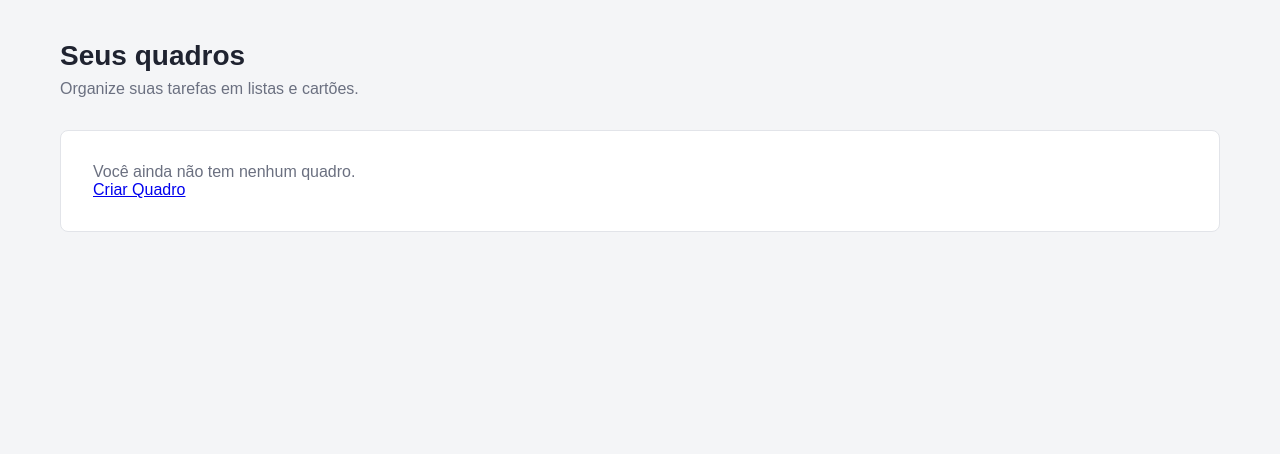
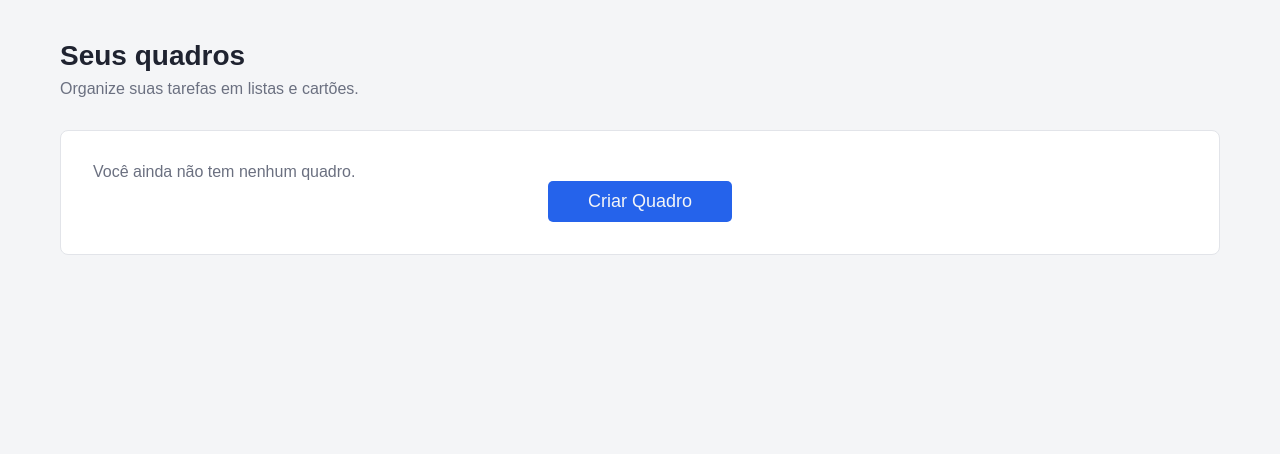
Before and after one commit to Davi-Cordeiro/Kanban-, a Django app: page / in a window 1280 px wide. Shown: the part 61-515 px from the top of the page. Run offline with Django 5.2, Linux system fonts and the light colour scheme; the visitor is signed in with stand-in values (Sample User, id 1).

Commit message:
criacao das urls

```diff
--- a/project/account/static/css/style.css
+++ b/project/account/static/css/style.css
@@ -311,3 +311,24 @@ main {
     width: 100%;
   }
 }
+
+/* ==========================================
+                  QUADROS
+========================================== */
+
+.create_board {
+    justify-content: center;
+    color: var(--color-bg);
+    display: table;
+    margin-inline: auto;
+    padding: 10px 40px;
+    border-radius: 5px;
+    background-color: var(--color-primary);
+    font-family: inherit;
+    text-decoration: none;
+    font-size: 18px;
+}
+
+.create_board:hover {
+  background-color: var(--color-primary-hover);
+}
--- a/project/kanban/templates/kanban/home.html
+++ b/project/kanban/templates/kanban/home.html
@@ -11,7 +11,7 @@
             <div class="home__boards">
                 {# Aqui entra a lista de quadros do usuário (BoardInfo) #}
                 <p class="home__empty">Você ainda não tem nenhum quadro.</p>
-                <a href="{% url 'kanban:criacao_de_painel' %}">Criar Quadro</a>
+                <a href="{% url 'kanban:criacao_de_painel' %}" class="create_board">Criar Quadro</a>
             </div>
 
         {% else %}
--- a/project/kanban/urls.py
+++ b/project/kanban/urls.py
@@ -6,6 +6,6 @@ app_name = 'kanban'
 
 urlpatterns = [
     path('', home_view, name='home'),
-    path('board/new', create_board_view, name="criacao_de_painel"),
-    path('list/new', create_list_view, name="criacao_de_painel")
+    path('board/new/', create_board_view, name="criacao_de_painel"),
+    path('board/<int:board_id>/list/new', create_list_view, name="criacao_de_list")
 ]
--- a/project/kanban/views.py
+++ b/project/kanban/views.py
@@ -6,7 +6,8 @@ from .models import BoardInfo
 
 @login_required
 def home_view(request):
-    return render(request, 'kanban/home.html')
+    board = BoardInfo.objects.filter(members=request.user)
+    return render(request, 'kanban/home.html', {'board': board})
 
 @login_required
 def create_board_view(request):
```
